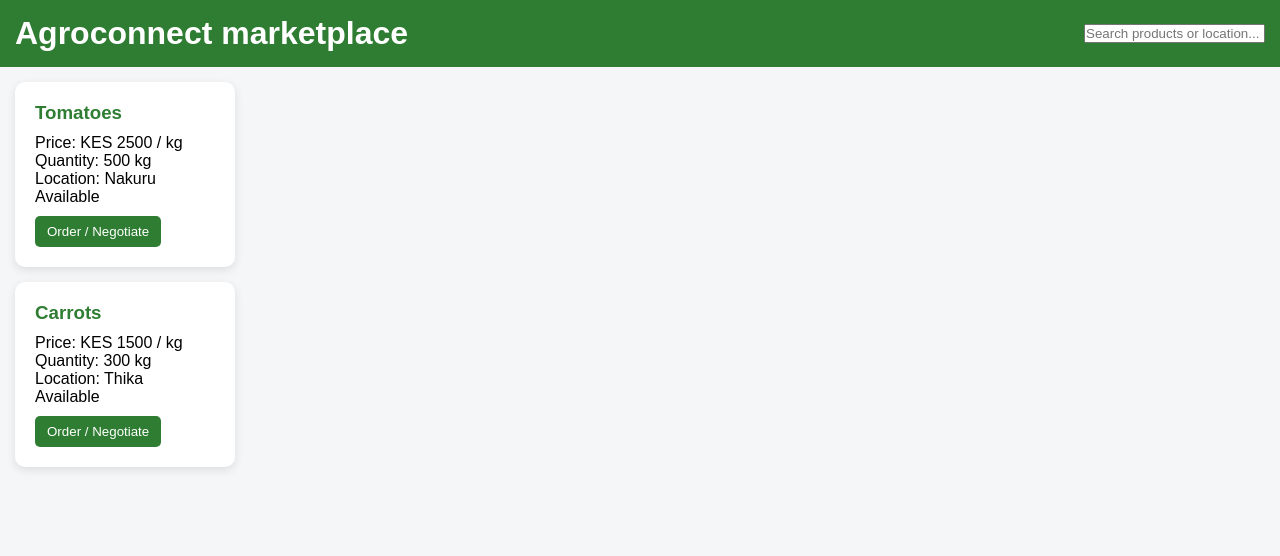
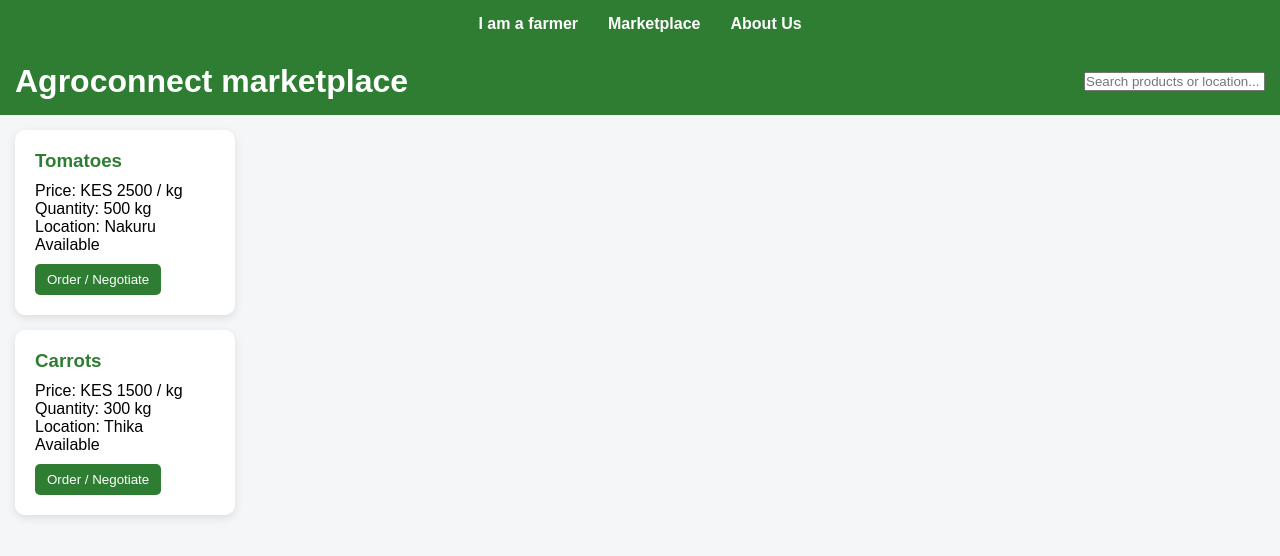
Before and after one commit to sanaipei01/Agroconnect, a plain HTML site: page frontend/marketplace.html in a window 1280 px wide. Drawn offline with Linux system fonts and the light colour scheme.

Commit message:
Added a navigation bar to the marketplace.html file

```diff
--- a/frontend/marketplace.html
+++ b/frontend/marketplace.html
@@ -7,6 +7,16 @@
     <link rel="stylesheet" href="style.css">
 </head>
 <body>
+
+     <header>
+            <nav>
+                <ul>
+                    <li><a href="login.html">I am a farmer</a></li>
+                    <li><a href="marketplace.html">Marketplace</a></li>
+                    <li><a href="about.html">About Us</a></li>
+                </ul>
+            </nav>
+        </header>
 
     <header class="navbar">
         <h1>Agroconnect marketplace</h1>
```
